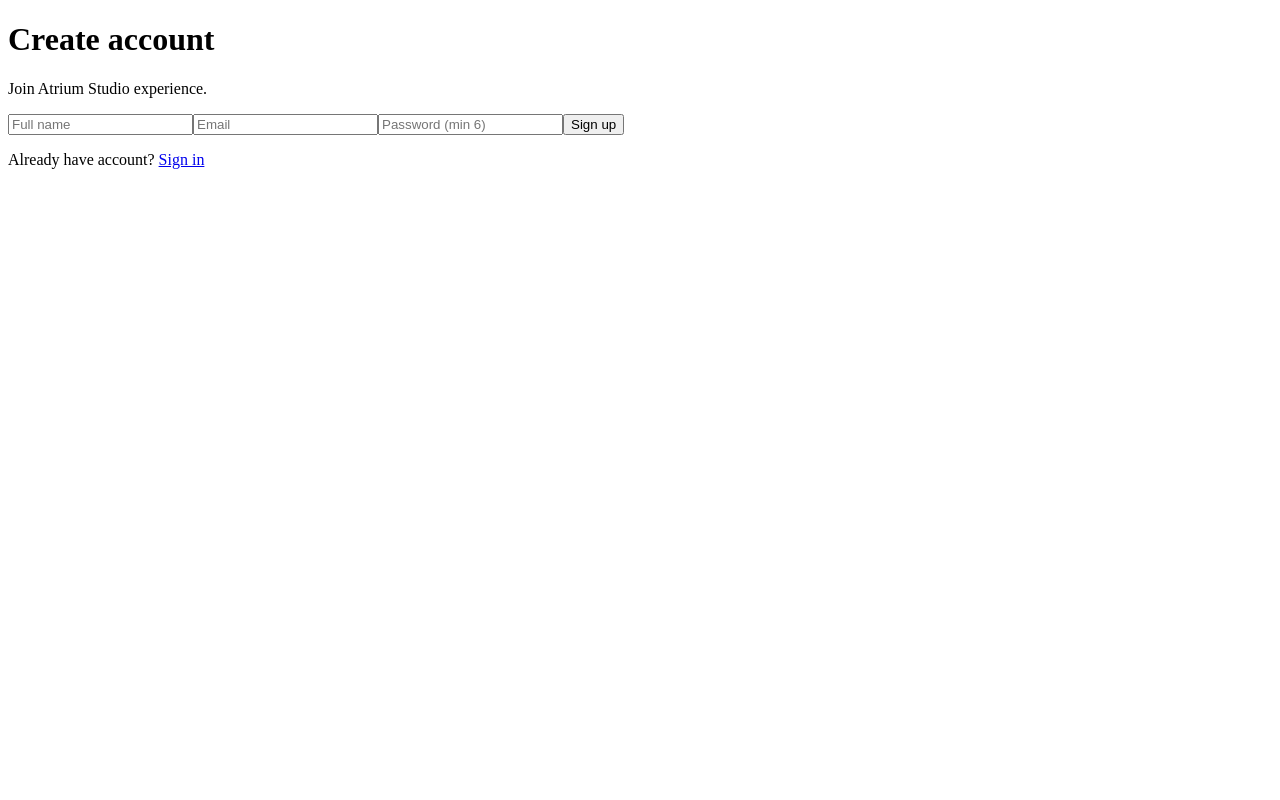
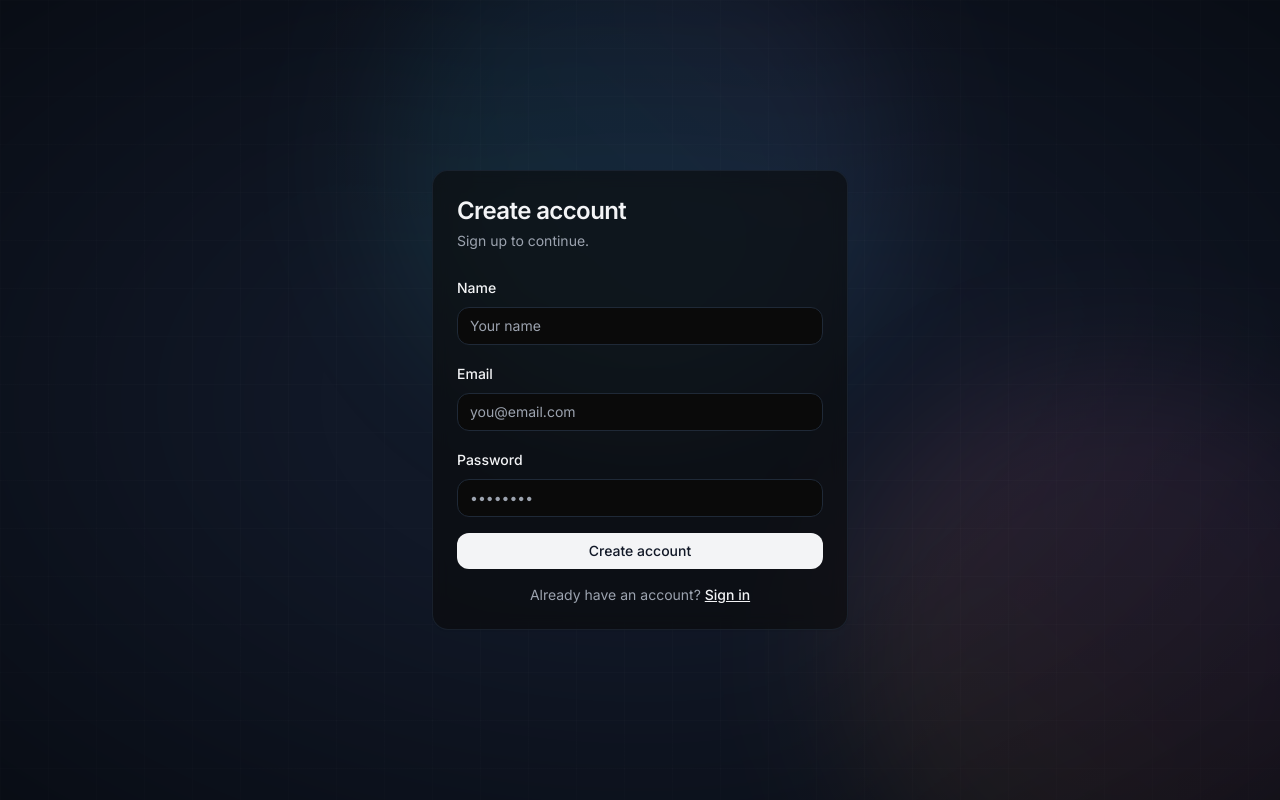
Before and after one commit to vitalis200721-gif/ProjectHomeWeb, a Next.js app: page /auth/sign-up in a window 1280 px wide. Built offline with nearby package versions, Linux system fonts and the light colour scheme.

Commit message:
chore: cleanup misc files, add toaster and layout

```diff
--- a/app/auth/sign-up/page.tsx
+++ b/app/auth/sign-up/page.tsx
@@ -1,95 +1,137 @@
 "use client";
 
+import { useState } from "react";
 import Link from "next/link";
 import { useRouter } from "next/navigation";
-import { useState } from "react";
+import { toast } from "sonner";
+
+type FormState = {
+  name: string;
+  email: string;
+  password: string;
+};
 
 export default function SignUpPage() {
   const router = useRouter();
+  const [form, setForm] = useState<FormState>({
+    name: "",
+    email: "",
+    password: "",
+  });
+
   const [loading, setLoading] = useState(false);
   const [err, setErr] = useState<string | null>(null);
 
-  async function onSubmit(e: React.FormEvent<HTMLFormElement>) {
+  function updateField<K extends keyof FormState>(key: K, value: FormState[K]) {
+    setForm((prev) => ({ ...prev, [key]: value }));
+  }
+
+  async function onSubmit(e: React.FormEvent) {
     e.preventDefault();
     setErr(null);
     setLoading(true);
-
-    const fd = new FormData(e.currentTarget);
-    const name = String(fd.get("name") || "");
-    const email = String(fd.get("email") || "");
-    const password = String(fd.get("password") || "");
 
     try {
       const res = await fetch("/api/auth/register", {
         method: "POST",
         headers: { "Content-Type": "application/json" },
-        body: JSON.stringify({ name, email, password }),
+        body: JSON.stringify(form),
       });
 
       if (!res.ok) {
-        setErr("Sign up failed.");
+        const data = await res.json().catch(() => null);
+        const msg =
+          data?.message ||
+          data?.error ||
+          "Sign up failed. Please check your details and try again.";
+        setErr(msg);
+        toast.error(msg);
         setLoading(false);
         return;
       }
 
-      router.push("/auth/sign-in?created=1");
-    } catch {
-      setErr("Sign up failed.");
-    } finally {
+      toast.success("Account created! You can sign in now.");
+      setLoading(false);
+      router.push("/auth/sign-in");
+    } catch (error) {
+      console.error(error);
+      const msg = "Network error. Please try again.";
+      setErr(msg);
+      toast.error(msg);
       setLoading(false);
     }
   }
 
   return (
-    <div className="min-h-[70vh] flex items-center justify-center px-4">
-      <div className="w-full max-w-md rounded-2xl border border-neutral-200/70 dark:border-neutral-800/70 bg-white/70 dark:bg-neutral-950/50 backdrop-blur p-6 shadow-xl">
-        <h1 className="text-3xl font-bold tracking-tight">Create account</h1>
+    <div className="mx-auto flex min-h-screen max-w-md items-center px-4">
+      <div className="w-full rounded-2xl border border-neutral-200/70 bg-white/70 p-6 shadow-sm backdrop-blur dark:border-neutral-800/70 dark:bg-neutral-950/60">
+        <h1 className="text-2xl font-semibold tracking-tight">Create account</h1>
         <p className="mt-1 text-sm text-neutral-600 dark:text-neutral-400">
-          Join Atrium Studio experience.
+          Sign up to continue.
         </p>
 
-        <form onSubmit={onSubmit} className="mt-6 space-y-3">
+        <form onSubmit={onSubmit} className="mt-6 space-y-4">
+          <div className="space-y-2">
+            <label className="text-sm font-medium">Name</label>
             <input
-            name="name"
-            placeholder="Full name"
-            className="w-full rounded-lg border border-neutral-200/70 dark:border-neutral-800/70 bg-white/80 dark:bg-neutral-900/60 px-4 py-3 outline-none"
+              value={form.name}
+              onChange={(e) => updateField("name", e.target.value)}
+              className="w-full rounded-xl border border-neutral-200 bg-white px-3 py-2 text-sm outline-none transition focus:ring-2 focus:ring-neutral-900/10 dark:border-neutral-800 dark:bg-neutral-950 dark:focus:ring-neutral-100/10"
+              placeholder="Your name"
+              autoComplete="name"
               required
+              minLength={2}
             />
+          </div>
+
+          <div className="space-y-2">
+            <label className="text-sm font-medium">Email</label>
             <input
-            name="email"
+              value={form.email}
+              onChange={(e) => updateField("email", e.target.value)}
+              className="w-full rounded-xl border border-neutral-200 bg-white px-3 py-2 text-sm outline-none transition focus:ring-2 focus:ring-neutral-900/10 dark:border-neutral-800 dark:bg-neutral-950 dark:focus:ring-neutral-100/10"
+              placeholder="you@email.com"
+              autoComplete="email"
+              required
               type="email"
-            placeholder="Email"
-            className="w-full rounded-lg border border-neutral-200/70 dark:border-neutral-800/70 bg-white/80 dark:bg-neutral-900/60 px-4 py-3 outline-none"
+            />
+          </div>
+
+          <div className="space-y-2">
+            <label className="text-sm font-medium">Password</label>
+            <input
+              value={form.password}
+              onChange={(e) => updateField("password", e.target.value)}
+              className="w-full rounded-xl border border-neutral-200 bg-white px-3 py-2 text-sm outline-none transition focus:ring-2 focus:ring-neutral-900/10 dark:border-neutral-800 dark:bg-neutral-950 dark:focus:ring-neutral-100/10"
+              placeholder="••••••••"
+              autoComplete="new-password"
               required
+              type="password"
+              minLength={6}
             />
-          <input
-            name="password"
-            type="password"
-            placeholder="Password (min 6)"
-            className="w-full rounded-lg border border-neutral-200/70 dark:border-neutral-800/70 bg-white/80 dark:bg-neutral-900/60 px-4 py-3 outline-none"
-            minLength={6}
-            required
-          />
+          </div>
+
+          {err ? (
+            <div className="rounded-xl border border-rose-200 bg-rose-50 px-3 py-2 text-sm text-rose-700 dark:border-rose-900/40 dark:bg-rose-950/30 dark:text-rose-200">
+              {err}
+            </div>
+          ) : null}
 
           <button
+            type="submit"
             disabled={loading}
-            className="w-full rounded-lg px-4 py-3 font-semibold bg-accent-olive dark:bg-accent-copper text-white hover:opacity-90 disabled:opacity-60 transition"
+            className="w-full rounded-xl bg-neutral-900 px-4 py-2 text-sm font-medium text-white transition hover:opacity-90 disabled:opacity-60 dark:bg-neutral-100 dark:text-neutral-900"
           >
-            {loading ? "Creating..." : "Sign up"}
+            {loading ? "Creating..." : "Create account"}
           </button>
+        </form>
 
-          {err && <p className="text-sm text-red-500">{err}</p>}
-
-          <p className="pt-2 text-center text-sm text-neutral-600 dark:text-neutral-400">
-            Already have account?{" "}
-            <Link
-              href="/auth/sign-in"
-              className="font-semibold text-accent-olive dark:text-accent-copper"
-            >
+        <p className="mt-4 text-center text-sm text-neutral-600 dark:text-neutral-400">
+          Already have an account?{" "}
+          <Link className="font-medium text-neutral-900 underline dark:text-neutral-100" href="/auth/sign-in">
             Sign in
           </Link>
         </p>
-        </form>
       </div>
     </div>
   );
--- a/app/next/font/google/layout.tsx
+++ b/app/layout.tsx
@@ -23,9 +23,7 @@ export default function RootLayout({
     <html lang="en" suppressHydrationWarning>
       <body className={inter.className}>
         <BackgroundDecor />
-        <Providers>
-          <div className="min-h-screen">{children}</div>
-        </Providers>
+        <Providers>{children}</Providers>
       </body>
     </html>
   );
--- a/components/Providers.tsx
+++ b/components/Providers.tsx
@@ -1,14 +1,16 @@
 "use client";
 
+import { ReactNode } from "react";
+import { SessionProvider } from "next-auth/react";
 import { ThemeProvider } from "next-themes";
-import { SessionProvider } from "next-auth/react";
-import { ReactNode } from "react";
+import { ToasterClient } from "@/components/ToasterClient";
 
 export function Providers({ children }: { children: ReactNode }) {
   return (
     <SessionProvider>
       <ThemeProvider attribute="class" defaultTheme="dark" enableSystem>
         {children}
+        <ToasterClient />
       </ThemeProvider>
     </SessionProvider>
   );
--- /dev/null
+++ b/components/ToasterClient.tsx
@@ -0,0 +1,16 @@
+"use client";
+
+import { Toaster } from "sonner";
+
+export function ToasterClient() {
+  return (
+    <Toaster
+      richColors
+      position="top-right"
+      toastOptions={{
+        className:
+          "border border-neutral-200/70 dark:border-neutral-800/70 bg-white/80 dark:bg-neutral-950/70 backdrop-blur",
+      }}
+    />
+  );
+}
--- a/package.json
+++ b/package.json
@@ -6,7 +6,10 @@
     "dev": "next dev",
     "build": "next build",
     "start": "next start",
-    "download-images": "node scripts/download-images.mjs"
+    "download-images": "node scripts/download-images.mjs",
+    "postinstall": "prisma generate",
+    "prisma:generate": "prisma generate",
+    "prisma:studio": "prisma studio"
   },
   "dependencies": {
     "@hookform/resolvers": "^3.1.0",
```
Also changed, not shown: 2 other files (tests, documents, lock files or other folders). Lines whose indentation alone changed are shown as unchanged.
